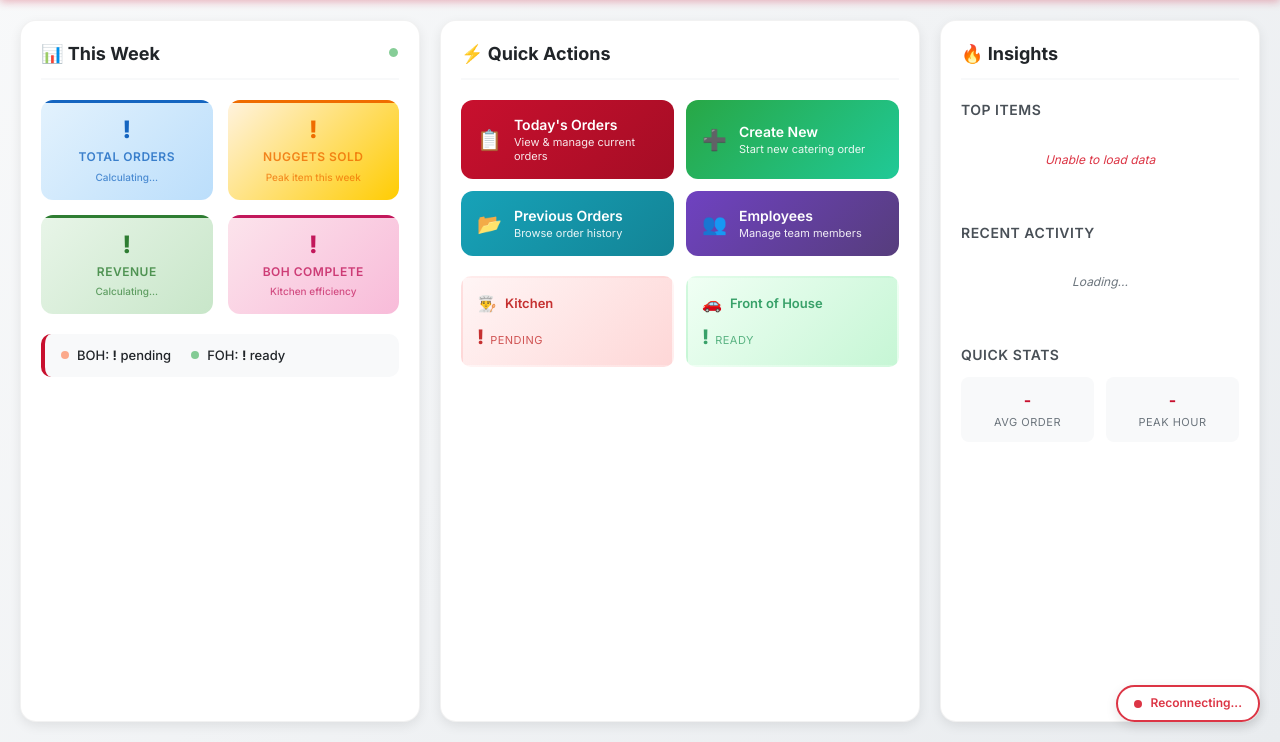
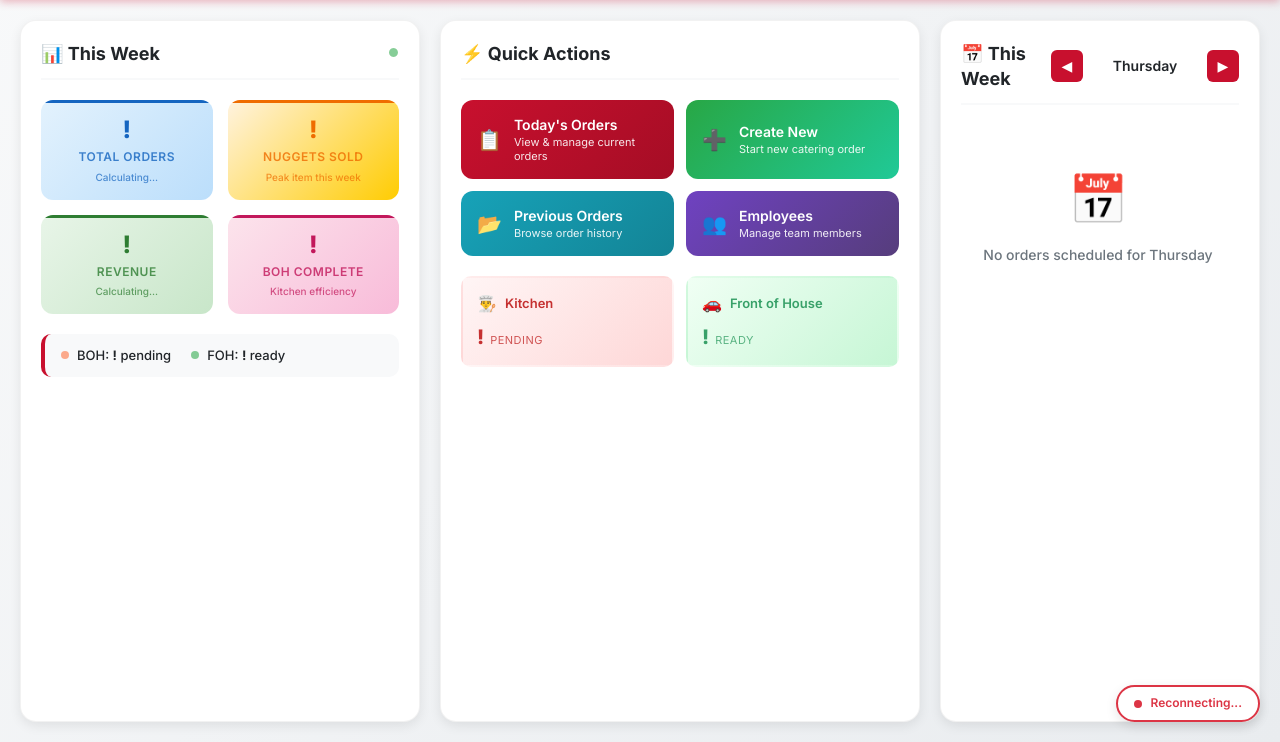
Before and after one commit to Ser-Note/catering-CFA, a PHP site: page /public/dashboard.html in a window 1280 px wide. Shown: the part 58-800 px from the top of the page. Run offline with PHP 8.4, Linux system fonts and the light colour scheme.

Commit message:
Deleted boring insights page in the dashboard, replaced it with a cool little overview of the days to come and prior of the week

```diff
--- a/public/css/dashboard.css
+++ b/public/css/dashboard.css
@@ -619,3 +619,182 @@ body {
     opacity: 1;
     visibility: visible;
 }
+
+/* Day Navigation */
+.day-navigation {
+    display: flex;
+    align-items: center;
+    gap: 12px;
+}
+
+.day-nav-btn {
+    background: #c8102e;
+    border: none;
+    color: white;
+    width: 32px;
+    height: 32px;
+    border-radius: 6px;
+    cursor: pointer;
+    font-size: 14px;
+    display: flex;
+    align-items: center;
+    justify-content: center;
+    transition: all 0.2s ease;
+}
+
+.day-nav-btn:hover {
+    background: #a00d24;
+    transform: scale(1.05);
+}
+
+.day-nav-btn:active {
+    transform: scale(0.95);
+}
+
+.day-nav-btn:disabled {
+    opacity: 0.4;
+    cursor: not-allowed;
+}
+
+.day-display {
+    font-size: 14px;
+    font-weight: 600;
+    color: #212529;
+    min-width: 100px;
+    text-align: center;
+}
+
+/* Day Orders Container */
+.day-orders-container {
+    display: flex;
+    flex-direction: column;
+    gap: 12px;
+    max-height: calc(100vh - 280px);
+    overflow-y: auto;
+    padding-right: 4px;
+}
+
+.day-orders-container::-webkit-scrollbar {
+    width: 6px;
+}
+
+.day-orders-container::-webkit-scrollbar-track {
+    background: #f1f3f4;
+    border-radius: 3px;
+}
+
+.day-orders-container::-webkit-scrollbar-thumb {
+    background: #c8102e;
+    border-radius: 3px;
+}
+
+/* Order Card */
+.order-card {
+    background: white;
+    border-radius: 8px;
+    padding: 12px;
+    border-left: 4px solid #c8102e;
+    box-shadow: 0 2px 4px rgba(0, 0, 0, 0.08);
+    transition: all 0.2s ease;
+    cursor: pointer;
+}
+
+.order-card:hover {
+    box-shadow: 0 4px 8px rgba(0, 0, 0, 0.12);
+    transform: translateX(2px);
+}
+
+.order-card-header {
+    display: flex;
+    justify-content: space-between;
+    align-items: flex-start;
+    margin-bottom: 8px;
+}
+
+.order-customer {
+    font-weight: 600;
+    color: #212529;
+    font-size: 14px;
+}
+
+.order-time {
+    font-size: 12px;
+    color: #6c757d;
+    background: #f8f9fa;
+    padding: 2px 8px;
+    border-radius: 4px;
+}
+
+.order-contact {
+    font-size: 12px;
+    color: #495057;
+    margin-bottom: 6px;
+    display: flex;
+    align-items: center;
+    gap: 4px;
+}
+
+.order-phone {
+    color: #c8102e;
+    text-decoration: none;
+}
+
+.order-phone:hover {
+    text-decoration: underline;
+}
+
+.order-status {
+    display: flex;
+    gap: 8px;
+    margin-top: 8px;
+}
+
+.status-badge {
+    font-size: 10px;
+    padding: 3px 8px;
+    border-radius: 12px;
+    font-weight: 600;
+    text-transform: uppercase;
+    letter-spacing: 0.3px;
+}
+
+.status-paid {
+    background: #d4edda;
+    color: #155724;
+}
+
+.status-unpaid {
+    background: #fff3cd;
+    color: #856404;
+}
+
+.status-completed-boh {
+    background: #cfe2ff;
+    color: #084298;
+}
+
+.status-completed-foh {
+    background: #d1e7dd;
+    color: #0f5132;
+}
+
+.status-pending {
+    background: #f8d7da;
+    color: #721c24;
+}
+
+.no-orders {
+    text-align: center;
+    padding: 40px 20px;
+    color: #6c757d;
+}
+
+.no-orders-icon {
+    font-size: 48px;
+    margin-bottom: 12px;
+}
+
+.no-orders-text {
+    font-size: 14px;
+    font-weight: 500;
+}
--- a/public/dashboard.html
+++ b/public/dashboard.html
@@ -141,41 +141,20 @@
                 </div>
             </div>
 
-            <!-- Right Panel: Insights -->
+            <!-- Right Panel: Weekly Overview -->
             <div class="insights-panel">
                 <div class="panel-header">
-                    <h2>🔥 Insights</h2>
-                </div>
-
-                <!-- Popular Items Compact List -->
-                <div class="insight-section">
-                    <h3>Top Items</h3>
-                    <div class="popular-list" id="popular-items-compact">
-                        <div class="loading-compact">Loading...</div>
+                    <h2>📅 This Week</h2>
+                    <div class="day-navigation">
+                        <button class="day-nav-btn" id="prev-day" title="Previous Day">◀</button>
+                        <span class="day-display" id="day-display">Monday</span>
+                        <button class="day-nav-btn" id="next-day" title="Next Day">▶</button>
                     </div>
                 </div>
 
-                <!-- Recent Activity Stream -->
-                <div class="insight-section">
-                    <h3>Recent Activity</h3>
-                    <div class="activity-stream" id="activity-stream">
-                        <div class="loading-compact">Loading...</div>
-                    </div>
-                </div>
-
-                <!-- Quick Stats -->
-                <div class="insight-section">
-                    <h3>Quick Stats</h3>
-                    <div class="quick-stats-grid">
-                        <div class="quick-stat">
-                            <div class="stat-number" id="avg-order">-</div>
-                            <div class="stat-text">Avg Order</div>
-                        </div>
-                        <div class="quick-stat">
-                            <div class="stat-number" id="peak-hour">-</div>
-                            <div class="stat-text">Peak Hour</div>
-                        </div>
-                    </div>
+                <!-- Day's Orders (Small Cards) -->
+                <div class="day-orders-container" id="day-orders-container">
+                    <div class="loading-compact">Loading orders...</div>
                 </div>
             </div>
         </div>
--- a/public/js/dashboard.js
+++ b/public/js/dashboard.js
@@ -543,3 +543,228 @@ function goToCompactPage(action) {
     window.compactDashboard.handleAction(action);
   }
 }
+
+// Weekly Overview Functionality
+class WeeklyOverview {
+  constructor() {
+    this.currentDayIndex = new Date().getDay(); // 0 = Sunday, 6 = Saturday
+    // Convert to Mon=0, Sat=5 (skip Sunday)
+    if (this.currentDayIndex === 0) {
+      this.currentDayIndex = 0; // Sunday -> Monday
+    } else {
+      this.currentDayIndex = this.currentDayIndex - 1; // Mon-Sat = 0-5
+    }
+
+    this.weekOrders = {};
+    this.dayNames = ['Monday', 'Tuesday', 'Wednesday', 'Thursday', 'Friday', 'Saturday'];
+    this.init();
+  }
+
+  async init() {
+    await this.fetchWeekOrders();
+    this.setupEventListeners();
+    this.updateDayDisplay();
+  }
+
+  async fetchWeekOrders() {
+    try {
+      // Get Monday and Saturday of current week
+      const { monday, saturday } = this.getWeekDates();
+
+      const response = await fetch(`/orders/range?start=${monday.toISOString()}&end=${saturday.toISOString()}`);
+      if (!response.ok) {
+        throw new Error(`HTTP error! status: ${response.status}`);
+      }
+
+      const orders = await response.json();
+
+      // Organize orders by day
+      this.organizeOrdersByDay(orders);
+
+    } catch (error) {
+      console.error('❌ Error fetching week orders:', error);
+      this.showErrorState();
+    }
+  }
+
+  getWeekDates() {
+    const today = new Date();
+    const dayOfWeek = today.getDay(); // 0 = Sunday, 6 = Saturday
+
+    // Calculate days since Monday (Mon=0, Sun=6)
+    const daysSinceMonday = dayOfWeek === 0 ? 6 : dayOfWeek - 1;
+
+    // Get Monday of current week
+    const monday = new Date(today);
+    monday.setDate(today.getDate() - daysSinceMonday);
+    monday.setHours(0, 0, 0, 0);
+
+    // Get Saturday of current week
+    const saturday = new Date(monday);
+    saturday.setDate(monday.getDate() + 5);
+    saturday.setHours(23, 59, 59, 999);
+
+    return { monday, saturday };
+  }
+
+  organizeOrdersByDay(orders) {
+    // Initialize empty arrays for each day
+    this.dayNames.forEach(day => {
+      this.weekOrders[day] = [];
+    });
+
+    // Organize orders by day
+    orders.forEach(order => {
+      const orderDate = new Date(order.order_datetime || order.created_at);
+      const dayIndex = orderDate.getDay(); // 0 = Sunday, 6 = Saturday
+
+      // Skip Sunday orders (day 0)
+      if (dayIndex === 0) return;
+
+      // Convert to Mon-Sat index (0-5)
+      const dayName = this.dayNames[dayIndex - 1];
+
+      if (this.weekOrders[dayName]) {
+        this.weekOrders[dayName].push(order);
+      }
+    });
+
+    // Sort each day's orders by time
+    Object.keys(this.weekOrders).forEach(day => {
+      this.weekOrders[day].sort((a, b) => {
+        const timeA = new Date(a.order_datetime || a.created_at);
+        const timeB = new Date(b.order_datetime || b.created_at);
+        return timeA - timeB;
+      });
+    });
+  }
+
+  setupEventListeners() {
+    const prevBtn = document.getElementById('prev-day');
+    const nextBtn = document.getElementById('next-day');
+
+    if (prevBtn) {
+      prevBtn.addEventListener('click', () => this.navigateDay(-1));
+    }
+
+    if (nextBtn) {
+      nextBtn.addEventListener('click', () => this.navigateDay(1));
+    }
+  }
+
+  navigateDay(direction) {
+    this.currentDayIndex += direction;
+
+    // Wrap around: 0 (Mon) <-> 5 (Sat)
+    if (this.currentDayIndex < 0) {
+      this.currentDayIndex = 5; // Wrap to Saturday
+    } else if (this.currentDayIndex > 5) {
+      this.currentDayIndex = 0; // Wrap to Monday
+    }
+
+    this.updateDayDisplay();
+  }
+
+  updateDayDisplay() {
+    const dayDisplay = document.getElementById('day-display');
+    const container = document.getElementById('day-orders-container');
+
+    if (!dayDisplay || !container) return;
+
+    const currentDay = this.dayNames[this.currentDayIndex];
+    dayDisplay.textContent = currentDay;
+
+    // Get orders for current day
+    const dayOrders = this.weekOrders[currentDay] || [];
+
+    if (dayOrders.length === 0) {
+      container.innerHTML = `
+        <div class="no-orders">
+          <div class="no-orders-icon">📅</div>
+          <div class="no-orders-text">No orders scheduled for ${currentDay}</div>
+        </div>
+      `;
+      return;
+    }
+
+    // Render order cards
+    container.innerHTML = dayOrders.map(order => this.renderOrderCard(order)).join('');
+
+    // Add click handlers to navigate to full order details
+    container.querySelectorAll('.order-card').forEach((card, index) => {
+      card.addEventListener('click', () => {
+        const orderId = dayOrders[index].id;
+        window.location.href = `/orders?id=${orderId}`;
+      });
+    });
+  }
+
+  renderOrderCard(order) {
+    const orderTime = new Date(order.order_datetime || order.created_at);
+    const timeStr = orderTime.toLocaleTimeString('en-US', {
+      hour: 'numeric',
+      minute: '2-digit',
+      hour12: true
+    });
+
+    const customerName = order.customer_name || 'Unknown Customer';
+    const phone = order.phone || '';
+    const email = order.email || '';
+
+    const isPaid = order.paid || false;
+    const isCompletedBOH = order.completed_boh || false;
+    const isCompletedFOH = order.completed_foh || false;
+
+    return `
+      <div class="order-card">
+        <div class="order-card-header">
+          <div class="order-customer">${customerName}</div>
+          <div class="order-time">${timeStr}</div>
+        </div>
+
+        ${phone ? `
+          <div class="order-contact">
+            📞 <a href="tel:${phone}" class="order-phone">${phone}</a>
+          </div>
+        ` : ''}
+
+        ${email ? `
+          <div class="order-contact">
+            ✉️ ${email}
+          </div>
+        ` : ''}
+
+        <div class="order-status">
+          <span class="status-badge ${isPaid ? 'status-paid' : 'status-unpaid'}">
+            ${isPaid ? 'PAID' : 'UNPAID'}
+          </span>
+          ${isCompletedBOH ?
+            '<span class="status-badge status-completed-boh">KITCHEN ✓</span>' :
+            '<span class="status-badge status-pending">KITCHEN</span>'
+          }
+          ${isCompletedFOH ?
+            '<span class="status-badge status-completed-foh">SERVICE ✓</span>' :
+            '<span class="status-badge status-pending">SERVICE</span>'
+          }
+        </div>
+      </div>
+    `;
+  }
+
+  showErrorState() {
+    const container = document.getElementById('day-orders-container');
+    if (container) {
+      container.innerHTML = `
+        <div class="no-orders">
+          <div class="no-orders-icon">⚠️</div>
+          <div class="no-orders-text">Unable to load orders</div>
+        </div>
+      `;
+    }
+  }
+}
+
+// Initialize weekly overview when page loads
+document.addEventListener('DOMContentLoaded', () => {
+  window.weeklyOverview = new WeeklyOverview();
+});
```
Also changed, not shown: routes/orders.js (+87 -0 lines).
